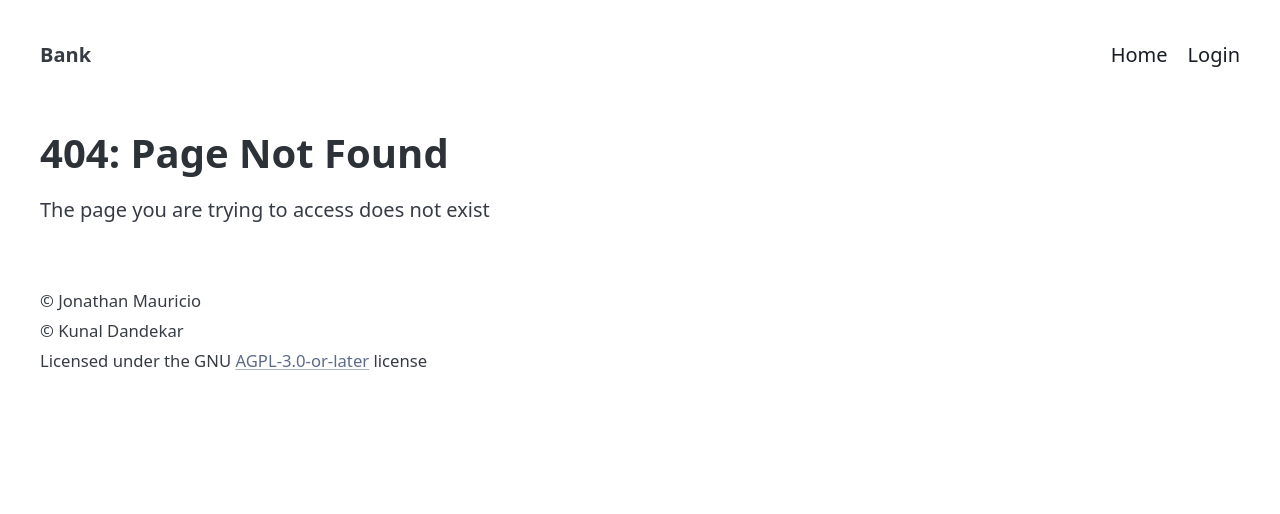
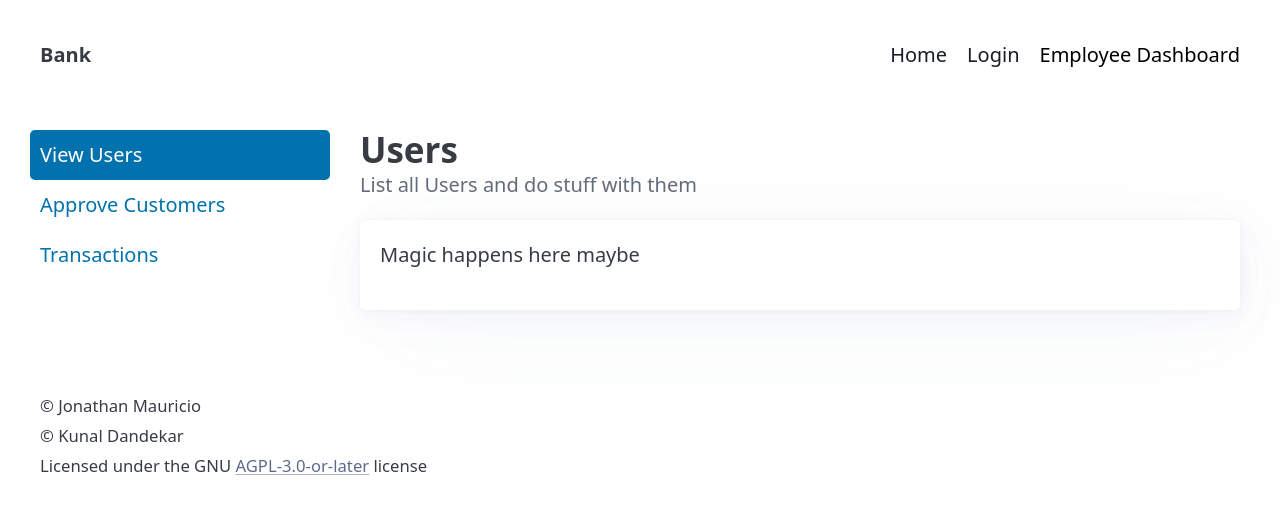
Before and after one commit to CodeGeneration2526/banking-app, a Vue app in the folder frontend/: page /employee in a window 1280 px wide. Before the commit this address had no page. Shown: the top 514 px of the page. Built offline with nearby package versions, Linux system fonts and the light colour scheme; the HTML template or start-up script is replaced by a standard one.

Commit message:
basic frontend skeleton, no logic

```diff
--- a/frontend/src/App.vue
+++ b/frontend/src/App.vue
@@ -9,6 +9,8 @@
             <ul>
                 <li><RouterLink to="/" class="contrast">Home</RouterLink></li>
                 <li><RouterLink to="/login" class="contrast">Login</RouterLink></li>
+<!--              Change this to require auth (for users  too) later-->
+                <li><RouterLink to="/employee" class="contrast">Employee Dashboard</RouterLink></li>
             </ul>
         </nav>
     </header>
--- /dev/null
+++ b/frontend/src/pages/EmployeeDashboard.vue
@@ -0,0 +1,57 @@
+<script setup lang="ts">
+import { ref } from "vue";
+import EmployeeUsers from "@/pages/employee/EmployeeUsers.vue";
+import EmployeeApprovals from "@/pages/employee/EmployeeApprovals.vue";
+import EmployeeTransactions from "@/pages/employee/EmployeeTransactions.vue";
+
+// All the sidebar entries and corresponding components
+const sections = [
+    { key: "users", label: "View Users", component: EmployeeUsers },
+    { key: "approvals", label: "Approve Customers", component: EmployeeApprovals },
+    { key: "transactions", label: "Transactions", component: EmployeeTransactions },
+] as const;
+
+type Section = (typeof sections)[number];
+const active = ref<Section>(sections[0]);
+
+</script>
+
+<template>
+    <div class="dashboard">
+        <aside>
+            <nav>
+                <ul>
+                    <li v-for="section in sections" :key="section.key">
+                        <a
+                            href="#"
+                            :aria-current="section.key === active.key ? 'page' : undefined"
+                            @click.prevent="active = section"
+                        >{{ section.label }}</a>
+                    </li>
+                </ul>
+            </nav>
+        </aside>
+
+        <section>
+            <component :is="active.component" />
+        </section>
+    </div>
+</template>
+
+<style scoped>
+.dashboard {
+    display: grid;
+    grid-template-columns: 14rem 1fr;
+    gap: 2rem;
+}
+
+aside nav ul {
+    flex-direction: column;
+}
+
+aside nav a[aria-current="page"] {
+    background: var(--pico-primary-background);
+    color: var(--pico-primary-inverse);
+    border-radius: var(--pico-border-radius);
+}
+</style>
--- /dev/null
+++ b/frontend/src/pages/employee/EmployeeApprovals.vue
@@ -0,0 +1,14 @@
+<script setup lang="ts"></script>
+
+<template>
+    <hgroup>
+        <h2>Approve Customers</h2>
+        <p>Customers ready to be approved go here</p>
+    </hgroup>
+
+    <article>
+        <p>Magic happens here maybe</p>
+    </article>
+</template>
+
+<style scoped></style>
--- /dev/null
+++ b/frontend/src/pages/employee/EmployeeTransactions.vue
@@ -0,0 +1,14 @@
+<script setup lang="ts"></script>
+
+<template>
+    <hgroup>
+        <h2>Transactions</h2>
+        <p>View all transactions and execute transfers here.</p>
+    </hgroup>
+
+    <article>
+        <p>Magic happens here maybe</p>
+    </article>
+</template>
+
+<style scoped></style>
--- /dev/null
+++ b/frontend/src/pages/employee/EmployeeUsers.vue
@@ -0,0 +1,14 @@
+<script setup lang="ts"></script>
+
+<template>
+    <hgroup>
+        <h2>Users</h2>
+        <p>List all Users and do stuff with them</p>
+    </hgroup>
+
+    <article>
+        <p>Magic happens here maybe</p>
+    </article>
+</template>
+
+<style scoped></style>
--- a/frontend/src/router/index.ts
+++ b/frontend/src/router/index.ts
@@ -2,12 +2,14 @@ import { createRouter, createWebHistory } from "vue-router";
 import HomePage from "@/pages/HomePage.vue";
 import LoginPage from "@/pages/LoginPage.vue";
 import NotFoundPage from "@/pages/NotFoundPage.vue";
+import EmployeeDashboard from "@/pages/EmployeeDashboard.vue";
 
 const router = createRouter({
     history: createWebHistory(import.meta.env.BASE_URL),
     routes: [
         { path: "/", name: "home", component: HomePage },
         { path: "/login", name: "login", component: LoginPage },
+        { path: "/employee", name: "employee", component: EmployeeDashboard },
 
         // 404 catch all route
         { path: "/:pathMatch(.*)*", name: "not-found", component: NotFoundPage },
--- a/frontend/src/styles/main.scss
+++ b/frontend/src/styles/main.scss
@@ -2,3 +2,8 @@
   $semantic-root-element: "#app",
   $enable-semantic-container: true,
 );
+
+// Remove underline on hover, if we want this can remove and I'll move it to scoped
+nav a:hover {
+  text-decoration: none;
+}
```
